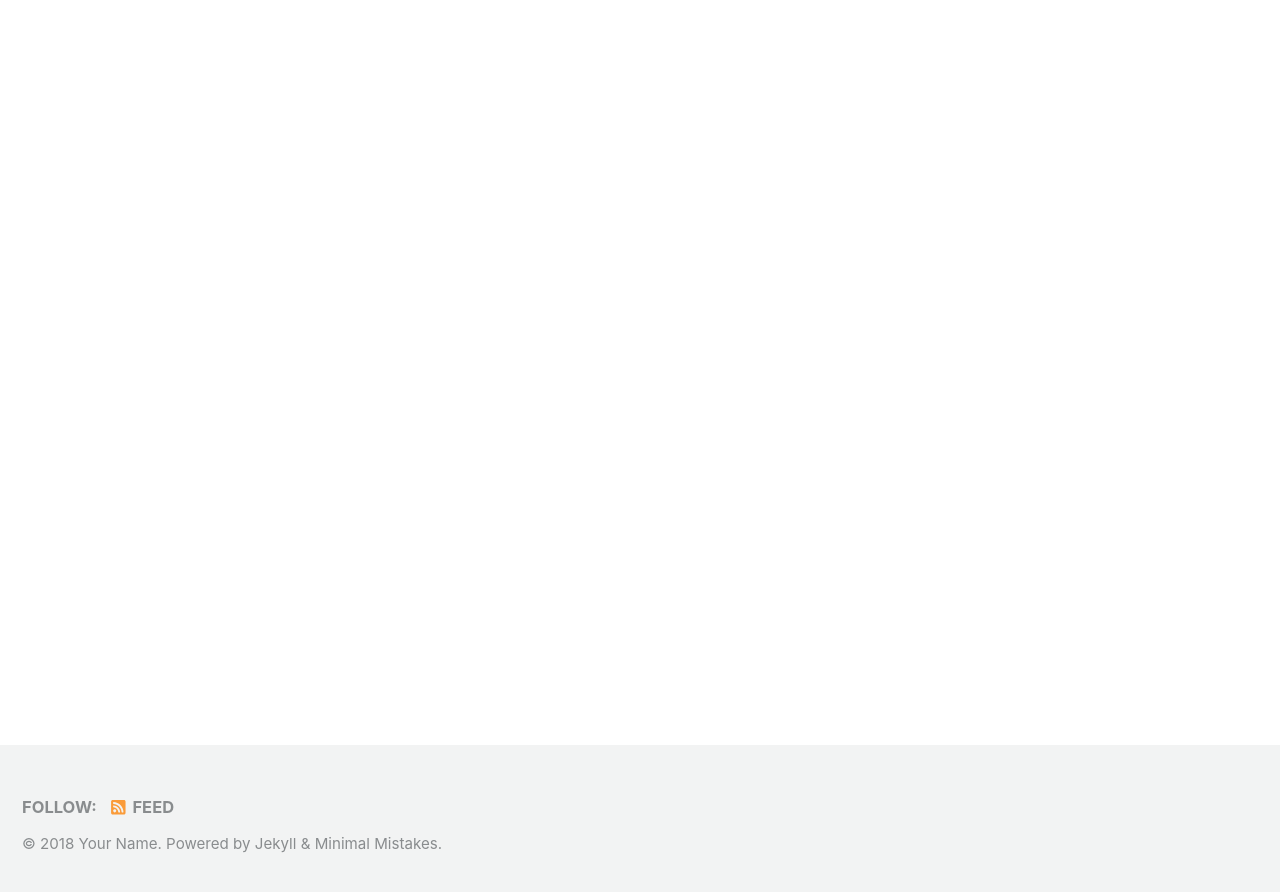
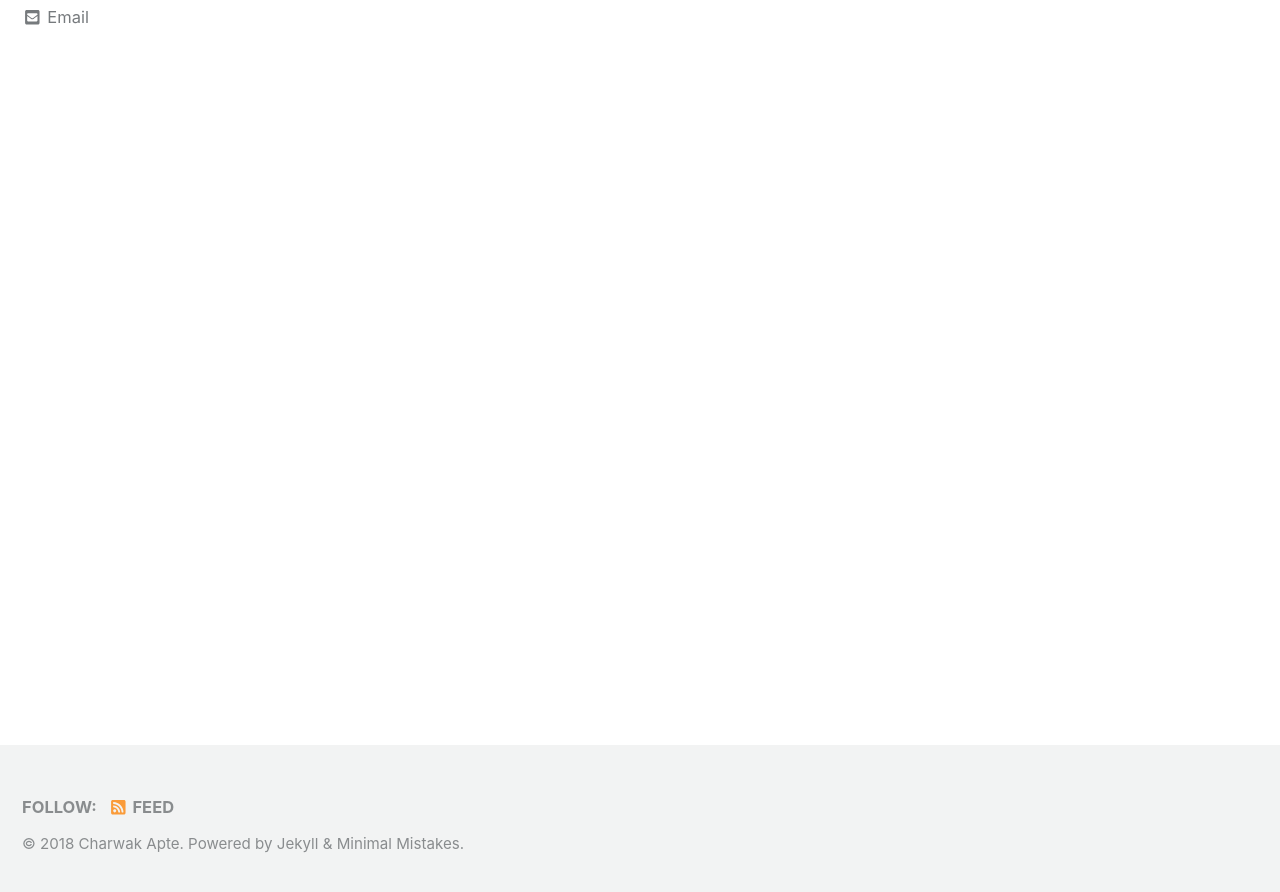
Before and after one commit to charwak/charwak.github.io, a Jekyll site: the page built from index.html, in a window 1280 px wide and 900 px high, scrolled down 222 px. Shown: the top 892 px of the window. Built offline with Jekyll 4.4.1, drawn with Linux system fonts in a browser that asks for light colours; cached includes are drawn as plain includes; nearby versions of some CDN libraries; the list of posts is cut into pages by our own code; some of the changed text lies outside the part shown.

Commit message:
Updated config.yml

```diff
--- a/_config.yml
+++ b/_config.yml
@@ -16,13 +16,13 @@ minimal_mistakes_skin    : "default" # "air", "aqua", "contrast", "dark", "dirt"
 
 # Site Settings
 locale                   : "en-US"
-title                    : "Site Title"
+title                    : "Charwak's Vault"
 title_separator          : "-"
-name                     : "Your Name"
-description              : "An amazing website."
-url                      : # the base hostname & protocol for your site e.g. "https://mmistakes.github.io"
+name                     : "Charwak Apte"
+description              : "My place on the web"
+url                      : # the base hostname & protocol for your site e.g. "https://charwak.github.io"
 baseurl                  : # the subpath of your site, e.g. "/blog"
-repository               : # GitHub username/repo-name e.g. "mmistakes/minimal-mistakes"
+repository               : # GitHub username/repo-name e.g. "charwak/charwak.github.io"
 teaser                   : # path of fallback teaser image, e.g. "/assets/images/500x300.png"
 # breadcrumbs            : false # true, false (default)
 words_per_minute         : 200
@@ -101,11 +101,11 @@ analytics:
 
 # Site Author
 author:
-  name             : "Your Name"
+  name             : "Charwak Apte"
   avatar           : # path of avatar image, e.g. "/assets/images/bio-photo.jpg"
   bio              : "I am an amazing person."
-  location         : "Somewhere"
-  email            :
+  location         : "Greater Boston Area, Massachussetts"
+  email            : "charwak.s.apte@gmail.com"
   links:
     - label: "Email"
       icon: "fas fa-fw fa-envelope-square"
@@ -288,3 +288,11 @@ defaults:
       comments: # true
       share: true
       related: true
+
+  # _pages
+  - scope:
+      path: ""
+      type: pages
+    values:
+      layout: single
+      author_profile: true
```
